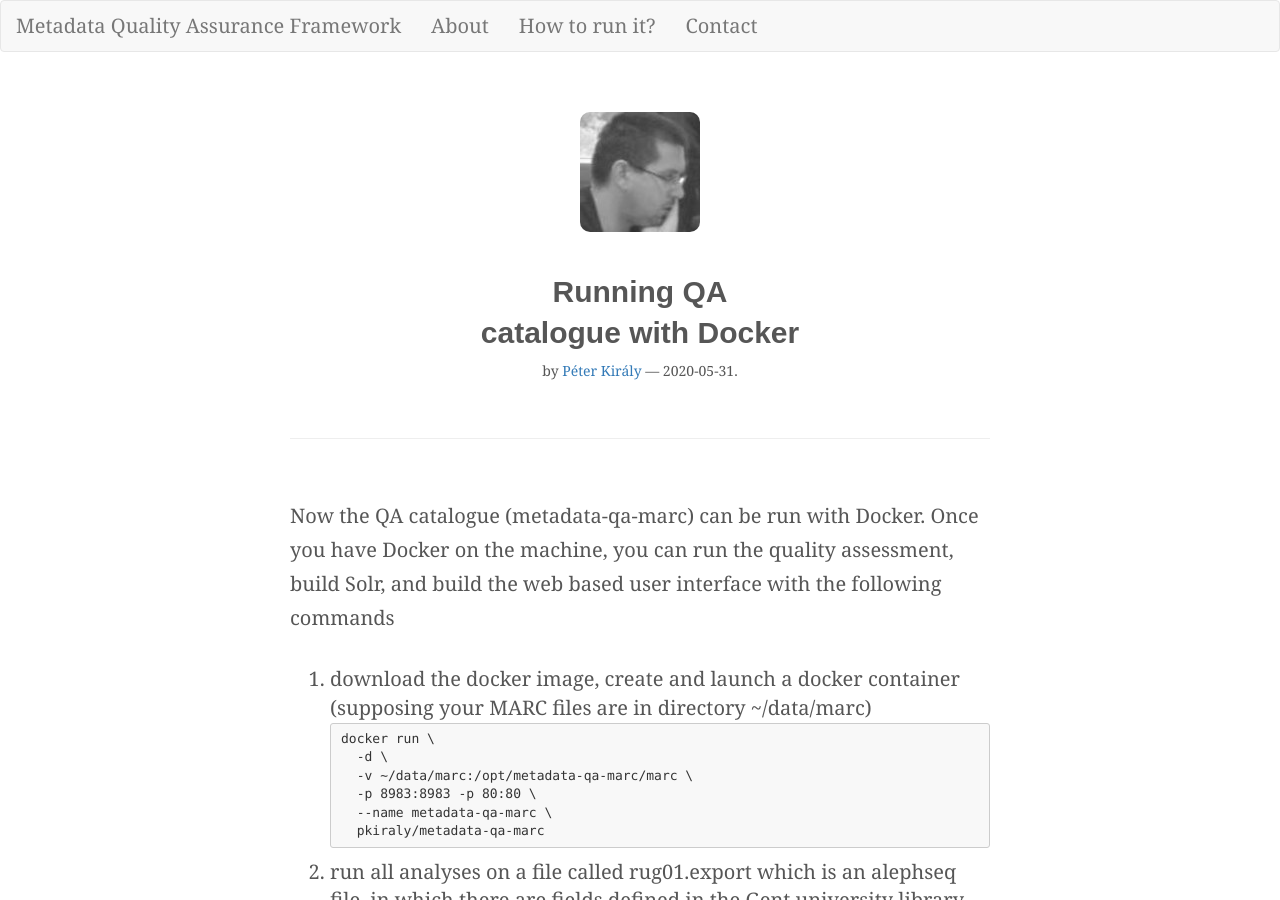
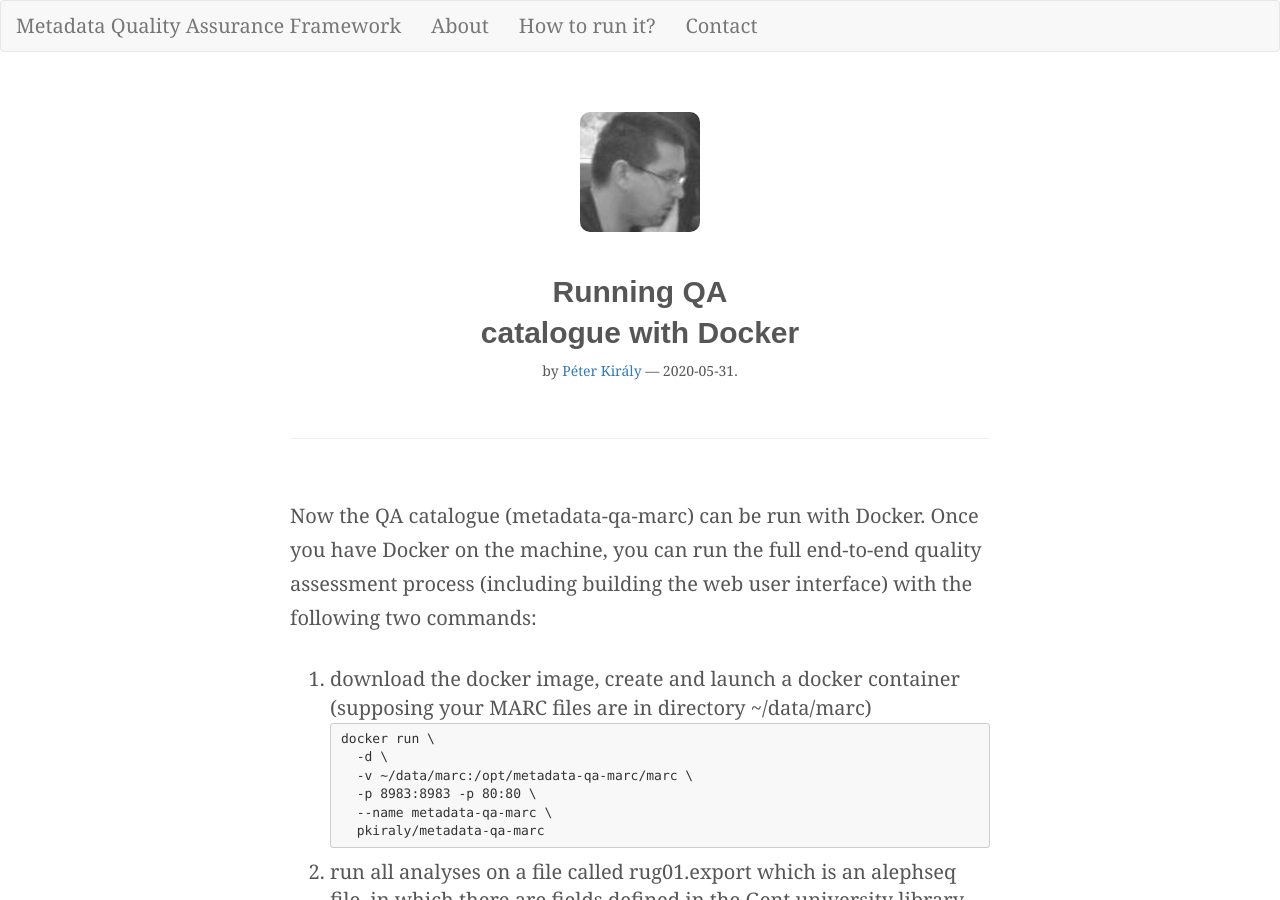
Before and after one commit to pkiraly/pkiraly.github.io, a Jekyll site: the page built from _posts/2020-05-31-running-with-docker.md, in a window 1280 px wide and 900 px high. Built offline with Jekyll 4.4.1, drawn with Linux system fonts in a browser that asks for light colours; nearby versions of some CDN libraries; some web fonts are replaced; comment, search, counter and statistics services are not loaded.

Commit message:
Update 2020-05-31-running-with-docker.md

````diff
--- a/_posts/2020-05-31-running-with-docker.md
+++ b/_posts/2020-05-31-running-with-docker.md
@@ -9,7 +9,7 @@ customjs:
 ---
 
 Now the QA catalogue (metadata-qa-marc) can be run with Docker. Once you have Docker on the machine,
-you can run the quality assessment, build Solr, and build the web based user interface with the following commands
+you can run the full end-to-end quality assessment process (including building the web user interface) with the following two commands:
 
 1. download the docker image, create and launch a docker container (supposing your MARC files are in directory ~/data/marc)
 ```
````
